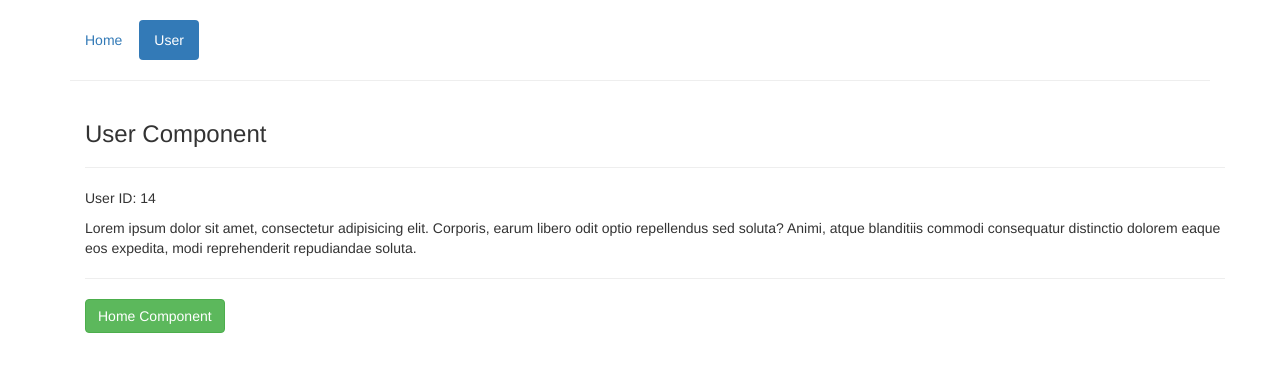
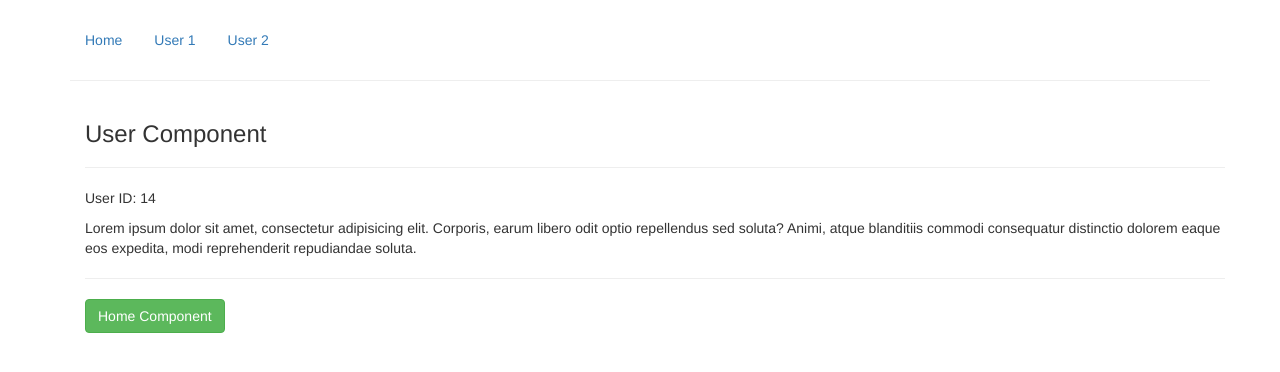
Before and after one commit to Yemre-karakuzu/RouterExample, a Vue app: page /#/user/14 in a window 1280 px wide. Shown: the top 372 px of the page. Built offline with nearby package versions, Linux system fonts and the light colour scheme.

Commit message:
router reactivite

```diff
--- a/src/components/Header.vue
+++ b/src/components/Header.vue
@@ -3,8 +3,11 @@
     <router-link tag="li" to="/" exact active-class="active">
         <a>Home</a>
     </router-link>
-    <router-link tag="li" to="/user/14" exact active-class="active">
-        <a>User</a>
+    <router-link tag="li" to="/user/1" exact active-class="active">
+        <a>User 1</a>
+    </router-link>
+    <router-link tag="li" to="/user/2" exact active-class="active">
+        <a>User 2</a>
     </router-link>
 </ul>
 </template>
--- a/src/components/User.vue
+++ b/src/components/User.vue
@@ -19,6 +19,11 @@
         id:this.$route.params.id
       }
     },
+    watch:{
+      "$route"(to){
+        this.id=to.params.id
+      }
+    },
     methods:{
       navigateToHome(){
         this.$router.push("/") // 1.yol  sadece path verilir.
```
